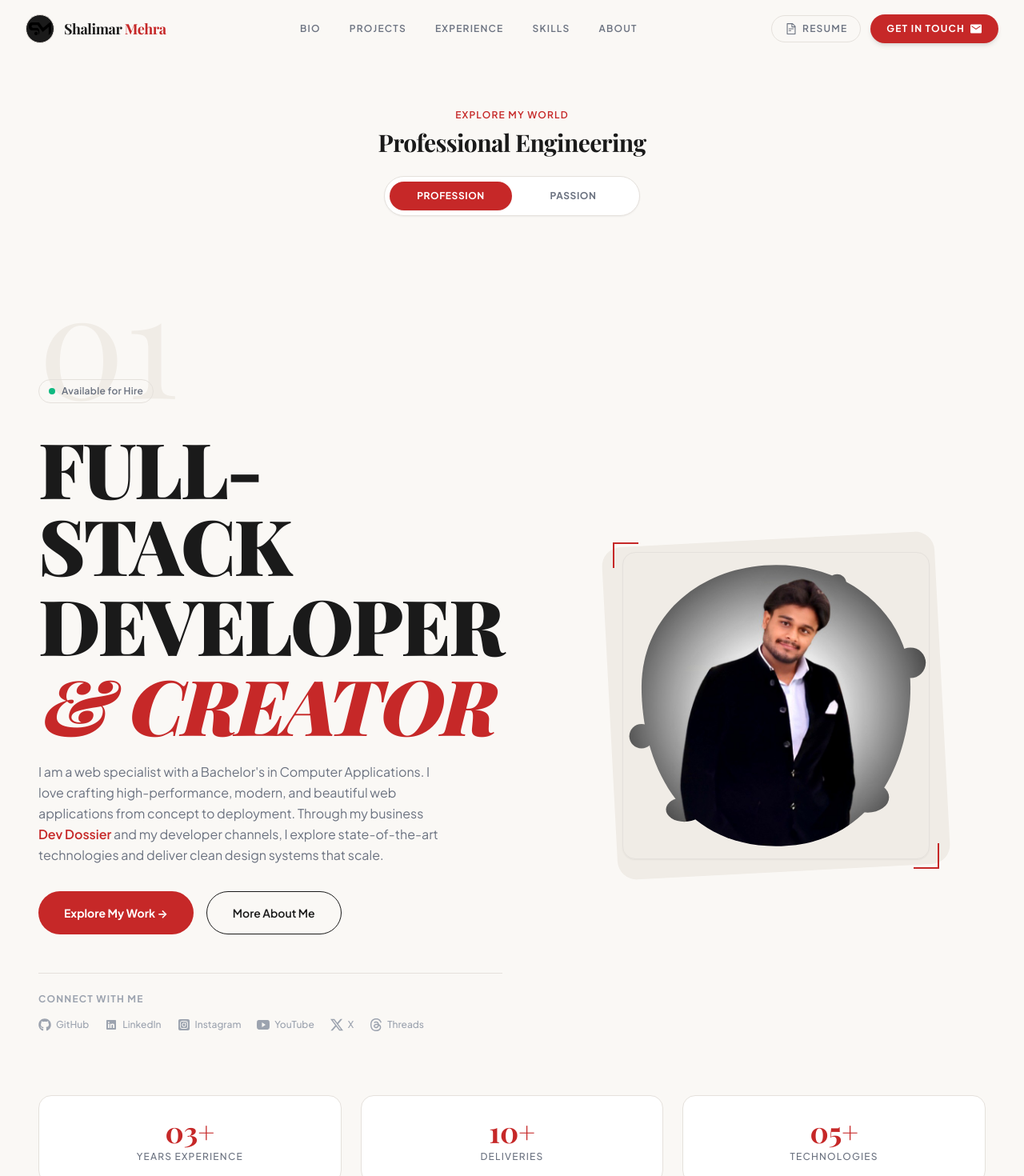
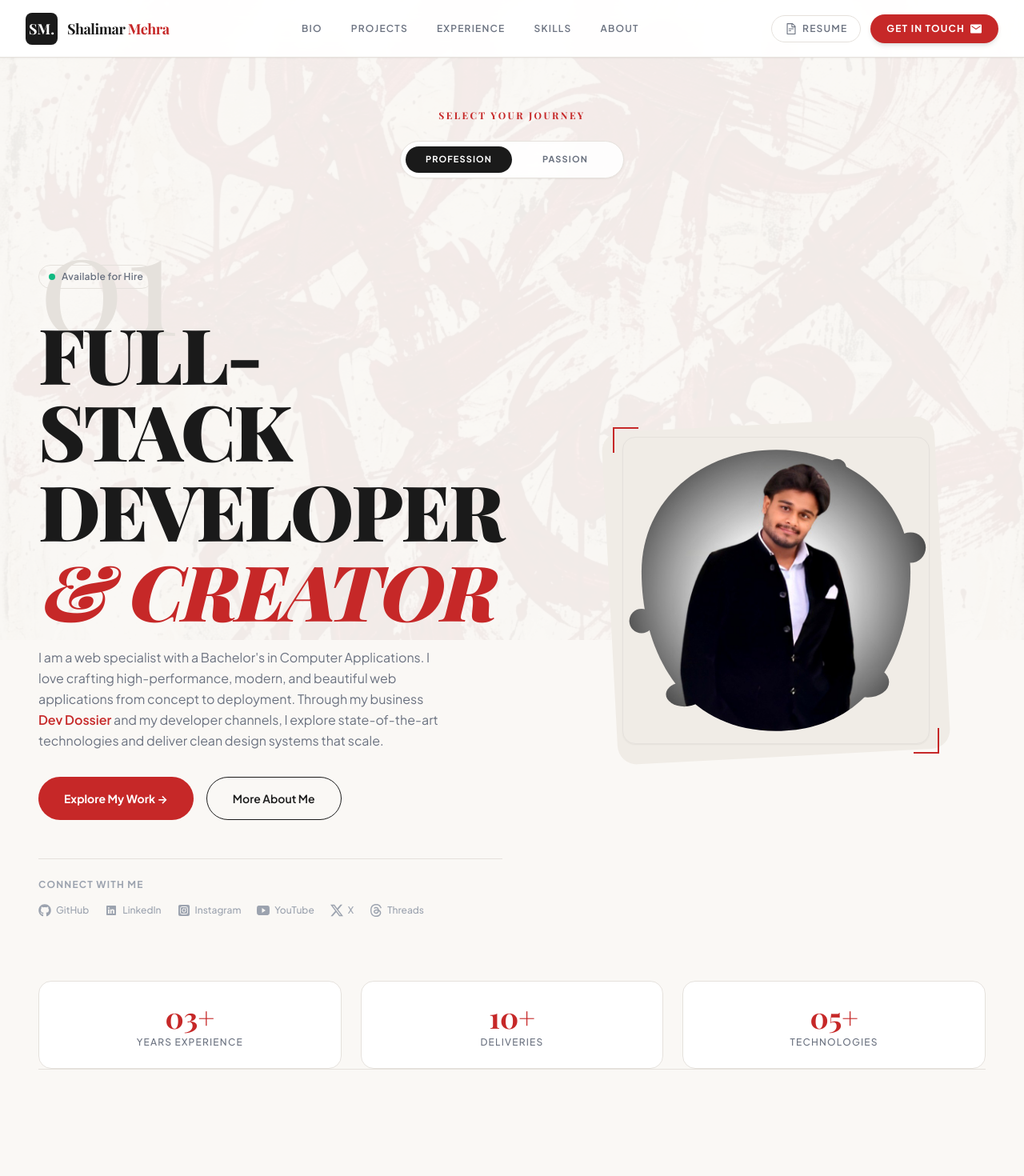
Before and after one commit to shalimarmehra/port, a Next.js app: page / in a window 1280 px wide. Shown: the top 1470 px of the page at 80% size. Built offline with nearby package versions, Linux system fonts and the light colour scheme; a web font is replaced by a local one.

Commit message:
refactor: modernize portfolio UI with global background texture, refined section styling, and enhanced navigation aesthetics

```diff
--- a/app/layout.js
+++ b/app/layout.js
@@ -36,8 +36,12 @@ export default function RootLayout({ children }) {
   return (
     <html lang="en">
       <body
-        className={`${geistSans.variable} ${geistMono.variable} antialiased`}
+        className={`${geistSans.variable} ${geistMono.variable} antialiased bg-cream relative`}
       >
+        <div
+          className="fixed inset-0 z-[-1] pointer-events-none opacity-[0.05]"
+          style={{ backgroundImage: 'url("/bg-texture.png")', backgroundSize: 'cover', backgroundPosition: 'center' }}
+        />
         <ScrollProgress />
         <main>{children}</main>
         <Analytics />
--- a/components/ContactForm.js
+++ b/components/ContactForm.js
@@ -27,9 +27,9 @@ const ContactForm = () => {
   };
 
   return (
-    <section id="contact" className="py-24 bg-cream relative overflow-hidden">
+    <section id="contact" className="py-24 bg-transparent relative overflow-hidden">
       {/* Large section number */}
-      <div className="absolute top-4 left-4 lg:left-12 font-serif font-light text-[140px] md:text-[180px] leading-none text-[#F0ECE6] pointer-events-none select-none z-0">
+      <div className="absolute top-4 left-4 lg:left-12 font-serif font-light text-[140px] md:text-[180px] leading-none text-warm-gray-200 pointer-events-none select-none z-0">
         06
       </div>
 
--- a/components/Footer.js
+++ b/components/Footer.js
@@ -138,8 +138,8 @@ const Footer = () => {
         {/* Bottom Bar */}
         <div className="border-t border-warm-gray-200 mt-12 pt-8 flex flex-col md:flex-row justify-between items-center gap-4">
           <div className="flex items-center gap-3">
-            <div className="w-8 h-8 flex items-center justify-center relative rounded-full overflow-hidden border border-warm-gray-200 bg-ink">
-              <Image src="/logo.png" alt="Logo" width={24} height={24} className="object-contain" />
+            <div className="relative w-8 h-8 flex items-center justify-center rounded-lg bg-ink text-white font-serif font-bold text-sm shadow-sm">
+              SM.
             </div>
             <p className="text-xs font-semibold text-gray-500">
               &copy; {currentYear} Shalimar Mehra. All rights reserved.
--- a/components/NavBar.js
+++ b/components/NavBar.js
@@ -25,7 +25,14 @@ const NavBar = () => {
     setIsOpen(false);
     const element = document.getElementById(id);
     if (element) {
-      element.scrollIntoView({ behavior: "smooth", block: "start" });
+      const navHeight = 72;
+      const elementPosition = element.getBoundingClientRect().top;
+      const offsetPosition = elementPosition + window.scrollY - navHeight;
+
+      window.scrollTo({
+        top: offsetPosition,
+        behavior: "smooth",
+      });
     }
   };
 
@@ -40,11 +47,7 @@ const NavBar = () => {
   return (
     <>
       <nav
-        className={`fixed top-0 left-0 w-full z-50 transition-all duration-300 h-[72px] ${
-          scrolled
-            ? "bg-white/80 backdrop-blur-md border-b border-warm-gray-200 shadow-sm"
-            : "bg-cream"
-        }`}
+        className={`fixed top-0 left-0 w-full z-50 transition-all duration-300 h-[72px] bg-white/95 backdrop-blur-md border-b border-warm-gray-200 shadow-sm`}
       >
         <div className="flex items-center justify-between h-full max-w-7xl mx-auto px-6 sm:px-8">
           {/* Logo & Name */}
@@ -56,14 +59,8 @@ const NavBar = () => {
               window.scrollTo({ top: 0, behavior: "smooth" });
             }}
           >
-            <div className="relative w-9 h-9 flex items-center justify-center rounded-full overflow-hidden border border-warm-gray-200 bg-ink group-hover:border-crimson transition-colors duration-300">
-              <Image
-                src="/logo.png"
-                width={28}
-                height={28}
-                alt="Logo"
-                className="object-contain group-hover:scale-110 transition-transform duration-500"
-              />
+            <div className="relative w-10 h-10 flex items-center justify-center rounded-lg bg-ink text-white font-serif font-bold text-lg shadow-sm group-hover:bg-crimson transition-colors duration-300">
+              SM.
             </div>
             <span className="font-serif text-ink text-lg font-bold tracking-tight">
               Shalimar{" "}
--- a/components/PassionAndProfessionToggle.js
+++ b/components/PassionAndProfessionToggle.js
@@ -21,24 +21,17 @@ const PassionAndProfessionToggle = () => {
 
   return (
     <>
-      {/* Toggle UI */}
-      <div className="max-w-6xl mx-auto px-6 mt-16 mb-12 flex flex-col items-center justify-center text-center">
-
-        {/* Title Block */}
-        <div className="mb-6">
-          <p className="text-xs font-semibold text-crimson tracking-widest uppercase mb-2">
-            Explore my world
-          </p>
-          <h2 className="font-serif text-3xl font-bold text-ink">
-            {viewState === "profession" ? "Professional Engineering" : "Creative Passions"}
-          </h2>
-        </div>
+      {/* Sleek Journey Header Toggle */}
+      <div className="flex flex-col items-center justify-center pt-16 pb-4 relative z-10">
+        <h2 className="text-xs font-bold text-crimson uppercase tracking-[0.2em] mb-6">
+          Select Your Journey
+        </h2>
 
         {/* The Toggle Pill */}
-        <div className="relative flex items-center bg-white border border-warm-gray-200 p-1.5 rounded-full shadow-sm max-w-[320px] w-full">
+        <div className="relative flex items-center bg-white/90 backdrop-blur-md border border-warm-gray-200 p-1.5 rounded-full shadow-sm w-[280px]">
           {/* Sliding indicator */}
           <div
-            className="absolute top-1.5 bottom-1.5 w-[calc(50%-6px)] bg-crimson rounded-full transition-transform duration-300 ease-out shadow-sm"
+            className="absolute top-1.5 bottom-1.5 w-[calc(50%-6px)] bg-ink rounded-full transition-transform duration-300 ease-out shadow-sm"
             style={{
               transform: viewState === "profession" ? "translateX(0)" : "translateX(100%)",
             }}
@@ -46,7 +39,7 @@ const PassionAndProfessionToggle = () => {
 
           <button
             onClick={() => toggleView("profession")}
-            className={`relative z-10 flex-1 py-2.5 text-xs font-bold uppercase tracking-wider transition-colors duration-300 rounded-full ${
+            className={`relative z-10 flex-1 py-2 text-[11px] font-bold uppercase tracking-widest transition-colors duration-300 rounded-full ${
               viewState === "profession" ? "text-white" : "text-gray-500 hover:text-ink"
             }`}
           >
@@ -55,14 +48,13 @@ const PassionAndProfessionToggle = () => {
 
           <button
             onClick={() => toggleView("passion")}
-            className={`relative z-10 flex-1 py-2.5 text-xs font-bold uppercase tracking-wider transition-colors duration-300 rounded-full ${
+            className={`relative z-10 flex-1 py-2 text-[11px] font-bold uppercase tracking-widest transition-colors duration-300 rounded-full ${
               viewState === "passion" ? "text-white" : "text-gray-500 hover:text-ink"
             }`}
           >
             Passion
           </button>
         </div>
-
       </div>
 
       {/* Render the selected component */}
--- a/components/passion/Passion.js
+++ b/components/passion/Passion.js
@@ -73,7 +73,7 @@ const Passion = () => {
   const filteredCards = activeFilter === "all" ? cards : cards.filter(card => card.category === activeFilter);
 
   return (
-    <div className="relative py-12 max-w-6xl mx-auto px-6">
+    <div className="relative pt-4 pb-12 max-w-6xl mx-auto px-6">
 
       {/* Filter Buttons */}
       <div className="flex flex-wrap justify-center gap-2 mb-12">
--- a/components/professionsections/About.js
+++ b/components/professionsections/About.js
@@ -76,9 +76,9 @@ const About = () => {
   ];
 
   return (
-    <section id="about" className="py-24 bg-cream relative overflow-hidden" ref={ref} style={slideUpAnimation}>
+    <section id="about" className="py-24 bg-transparent relative overflow-hidden" ref={ref} style={slideUpAnimation}>
       {/* Large section number */}
-      <div className="absolute top-4 left-4 lg:left-12 font-serif font-light text-[140px] md:text-[180px] leading-none text-[#F0ECE6] pointer-events-none select-none z-0">
+      <div className="absolute top-4 left-4 lg:left-12 font-serif font-light text-[140px] md:text-[180px] leading-none text-warm-gray-200 pointer-events-none select-none z-0">
         05
       </div>
 
--- a/components/professionsections/Experience.js
+++ b/components/professionsections/Experience.js
@@ -66,7 +66,7 @@ const Experience = () => {
       className="py-24 relative overflow-hidden"
     >
       {/* Large section number */}
-      <div className="absolute top-4 left-4 lg:left-12 font-serif font-light text-[140px] md:text-[180px] leading-none text-[#F0ECE6] pointer-events-none select-none z-0">
+      <div className="absolute top-4 left-4 lg:left-12 font-serif font-light text-[140px] md:text-[180px] leading-none text-warm-gray-200 pointer-events-none select-none z-0">
         03
       </div>
 
--- a/components/professionsections/Hero.js
+++ b/components/professionsections/Hero.js
@@ -70,10 +70,10 @@ const Hero = () => {
   return (
     <section
       id="quick-bio"
-      className="relative min-h-screen bg-cream overflow-hidden pt-24 pb-20"
+      className="relative min-h-screen bg-transparent overflow-hidden pt-8 pb-20"
     >
       {/* Large section number */}
-      <div className="absolute top-4 left-4 lg:left-12 font-serif font-light text-[140px] md:text-[180px] leading-none text-[#F0ECE6] pointer-events-none select-none z-0">
+      <div className="absolute top-4 left-4 lg:left-12 font-serif font-light text-[140px] md:text-[180px] leading-none text-warm-gray-200 pointer-events-none select-none z-0">
         01
       </div>
 
--- a/components/professionsections/Projects.js
+++ b/components/professionsections/Projects.js
@@ -83,9 +83,9 @@ const Projects = () => {
   });
 
   return (
-    <section id="projects" className="py-24 bg-cream relative overflow-hidden">
+    <section id="projects" className="py-24 bg-transparent relative overflow-hidden">
       {/* Large section number */}
-      <div className="absolute top-4 left-4 lg:left-12 font-serif font-light text-[140px] md:text-[180px] leading-none text-[#F0ECE6] pointer-events-none select-none z-0">
+      <div className="absolute top-4 left-4 lg:left-12 font-serif font-light text-[140px] md:text-[180px] leading-none text-warm-gray-200 pointer-events-none select-none z-0">
         02
       </div>
 
--- a/components/professionsections/Skills.js
+++ b/components/professionsections/Skills.js
@@ -74,7 +74,7 @@ const Skills = () => {
       className="py-24 relative overflow-hidden"
     >
       {/* Large section number */}
-      <div className="absolute top-4 left-4 lg:left-12 font-serif font-light text-[140px] md:text-[180px] leading-none text-[#F0ECE6] pointer-events-none select-none z-0">
+      <div className="absolute top-4 left-4 lg:left-12 font-serif font-light text-[140px] md:text-[180px] leading-none text-warm-gray-200 pointer-events-none select-none z-0">
         04
       </div>
 
```
Also changed, not shown: components/profession/Profession.js (+1 -12 lines), public/bg-texture.png (added).
